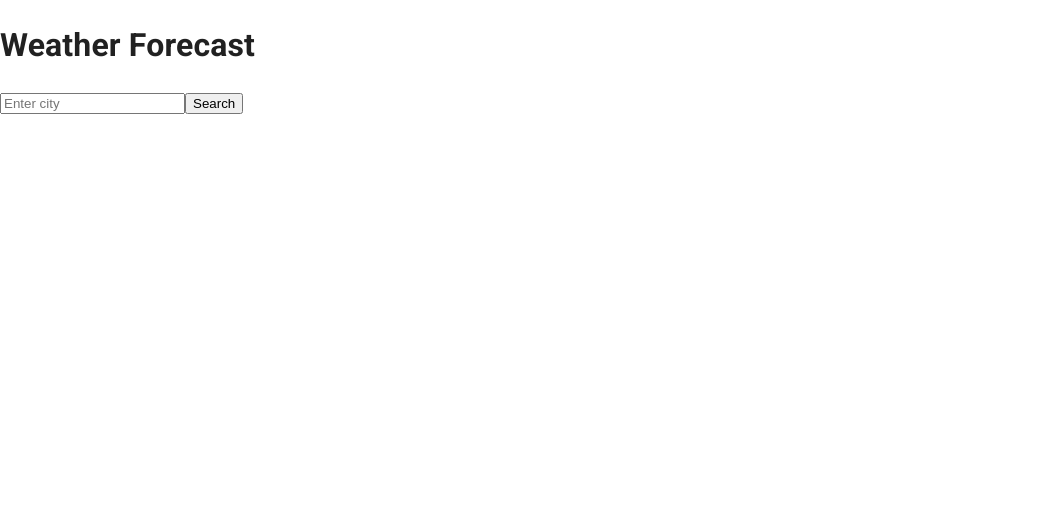
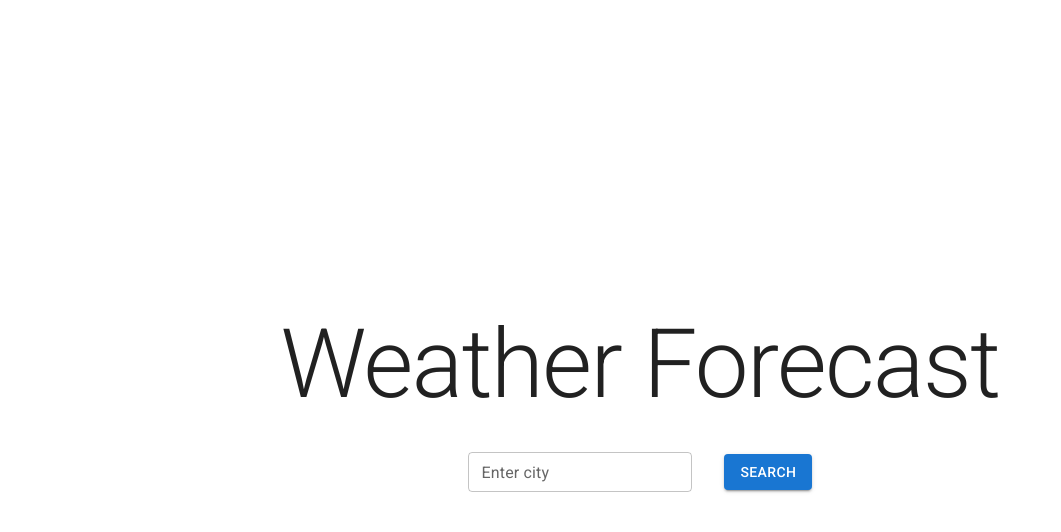
Before and after one commit to olehivanovw/Weather-Forecast, a React (Vite) app: page / in a window 1280 px wide. Shown: the top 532 px of the page, without its empty margins (0-1061 px from the left). Built offline with nearby package versions, Linux system fonts and the light colour scheme.

Commit message:
Added first style for main pages use "Material UI".

```diff
--- a/src/components/App.jsx
+++ b/src/components/App.jsx
@@ -2,15 +2,16 @@ import {Routes, Route} from "react-router-dom";
 import Form from "./Form.jsx";
 import Weather from "./Weather";
 import NotFound from "./NotFound.jsx";
+import {Container} from "@mui/material";
 
 export default function App() {
   return (
-    <div>
-      <Routes>
-        <Route path='/' element={<Form />}></Route>
-        <Route path='/weather/:city' element={<Weather />}></Route>
-        <Route path='/*' element={<NotFound />}></Route>
-      </Routes>
-    </div>
+      <Container maxWidth="md" sx={{minHeight: '100vh', display: "flex", alignItems: "center", justifyContent: "center"}}>
+        <Routes>
+          <Route path='/' element={<Form />}></Route>
+          <Route path='/weather/:city' element={<Weather />}></Route>
+          <Route path='/*' element={<NotFound />}></Route>
+        </Routes>
+      </Container>
   )
 }
--- a/src/components/Form.jsx
+++ b/src/components/Form.jsx
@@ -13,20 +13,12 @@ export default function Form() {
   }
 
   return (
-    <div>
-      <form onSubmit={handleSearch}>
-        <h1>Weather Forecast</h1>
-        <input type="text" name='inpCity' placeholder='Enter city'/>
-        <button type='submit'>Search</button>
-      </form>
-    </div>
-
-    // <Box component="section" sx={{textAlign: 'center'}}>
-    //   <Typography variant="h1">Weather Forecast</Typography>
-    //   <Box component="form" onSubmit={onSubmit} sx={{display: 'flex', justifyContent: 'center'}}>
-    //     <TextField id="outlined-basic" label="Enter city" variant="outlined" name='inpWeather' size="small" sx={{ mr: 2, width: '25ch' }}/>
-    //     <Button variant="contained" type='submit'>Search</Button>
-    //   </Box>
-    // </Box>
+    <Box sx={{textAlign: 'center'}}>
+      <Typography variant="h1" sx={{mb: 4}}>Weather Forecast</Typography>
+      <Box component="form" onSubmit={handleSearch} sx={{display: "flex", alignItems: "center", justifyContent: "center", gap: 2}}>
+        <TextField id="outlined-basic" label="Enter city" variant="outlined" name='inpCity' size="small" sx={{ mr: 2, width: '25ch' }}/>
+        <Button variant="contained" type='submit'>Search</Button>
+      </Box>
+    </Box>
   )
 }
```
